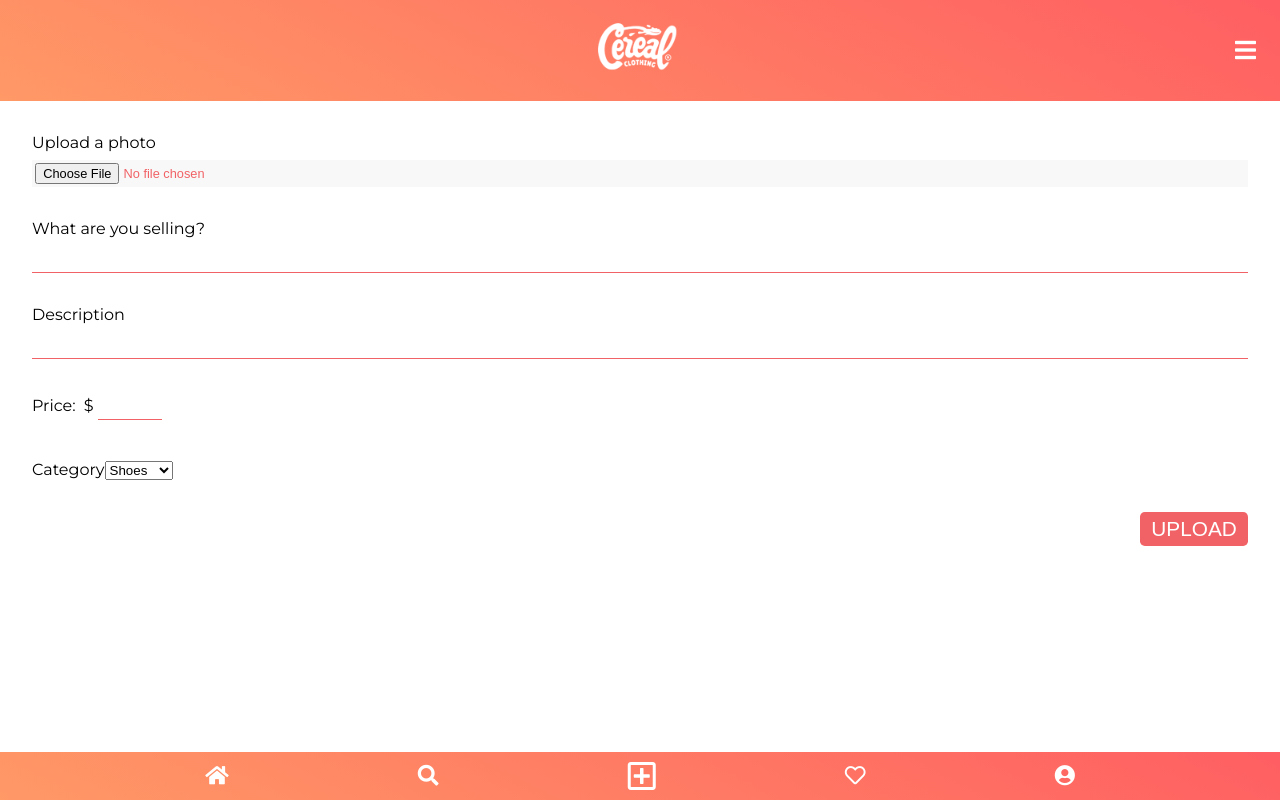
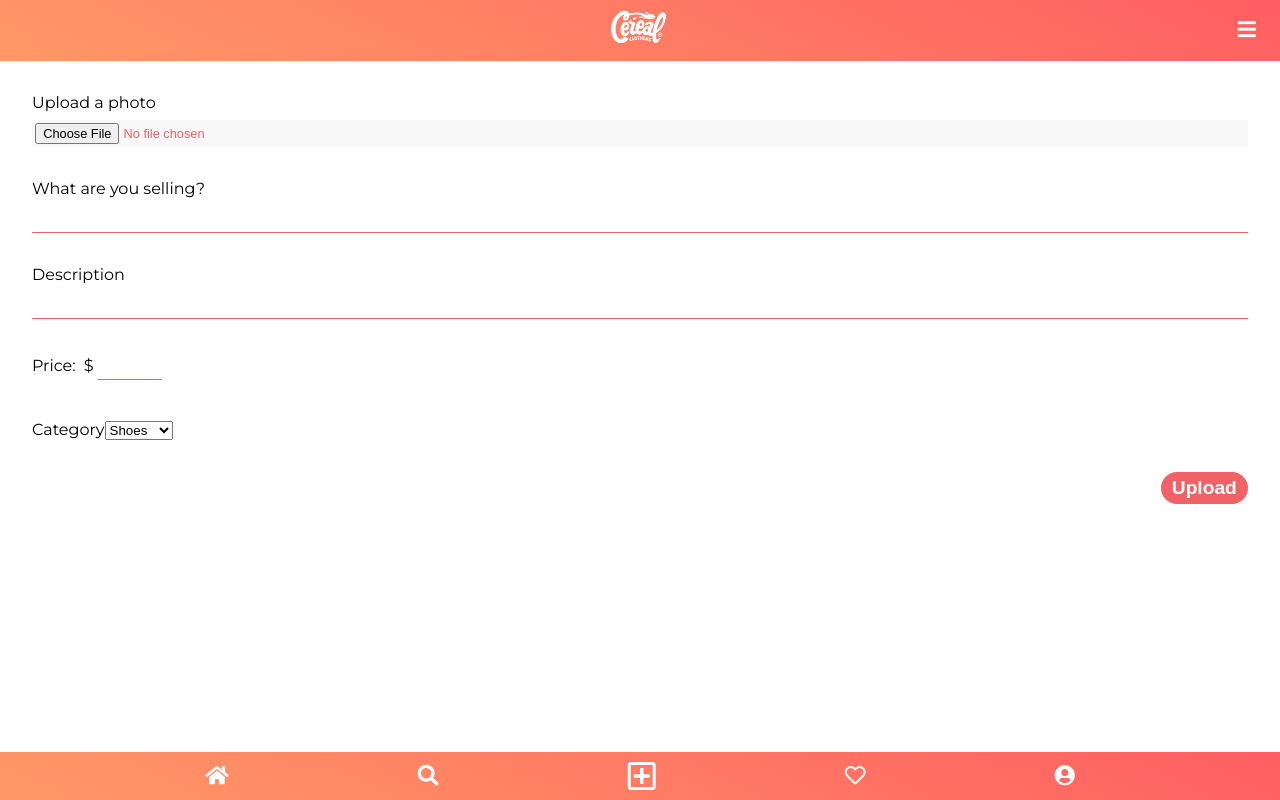
Before and after one commit to u4us/summative3, a React (Create React App) app in the folder niche-app/: page /products/create in a window 1280 px wide. Built offline with nearby package versions, Linux system fonts and the light colour scheme.

Commit message:
styling buttons

```diff
--- a/niche-app/src/App.scss
+++ b/niche-app/src/App.scss
@@ -35,16 +35,16 @@ header{
     display: flex;
     align-items: center;
     justify-content: space-between;
-    padding: 0.5rem 1.5rem;
+    padding: 0 1.5rem;
 
     .logo{
         font-weight: 800;
         font-size: 1.3rem;
 
-    img{
-        width: 80px;
+        img{
+            height: 3.5rem;
+        }
     }
-}
 
 
     .box{
@@ -53,7 +53,7 @@ header{
     }
 
     i{
-        font-size: 1.5rem;
+        font-size: 1.3rem;
         color: white;
     }
 }
@@ -84,7 +84,7 @@ footer{
     display: flex;
     flex-wrap: wrap;
     margin: auto;
-    justify-content: center;
+    justify-content: flex-start;
     padding: 0.5rem 0;
     padding-left: 0.5rem;
 
@@ -117,7 +117,8 @@ footer{
         top: 0;
         left: 0;
         color: white;
-        padding: 0.7rem 1rem;
+        padding: 1.1rem 1.5rem;
+        font-size: 1.3rem;
     }
 
     .user{
@@ -183,7 +184,7 @@ footer{
 
     .description{
         font-size: 0.9rem;
-        border-bottom: 1px $primary-color solid;
+        border-bottom: 1px grey solid;
         padding-bottom: 1.5rem;
     }
 
@@ -223,9 +224,9 @@ footer{
     background-color: white;
     position: fixed;
     width: 100vw;
-    height: 3rem;
+    height: 4rem;
     left: 0;
-    top: calc(100vh - 6rem);
+    top: calc(100vh - 7rem);
     display: flex;
     justify-content: space-between;
     align-items: center;
@@ -238,7 +239,10 @@ footer{
 
     .buy-now{
         background-color: $primary-color;
-        padding: 0.3rem;
+        border-radius: 25px;
+        font-size: 0.9rem;
+        font-weight: 700;
+        padding: 0.4rem 0.8rem;
         color: white;
     }
 }
@@ -311,7 +315,6 @@ footer{
             align-items: center;
 
             input{
-                // border: 1px $primary-color solid;
                 box-sizing: border-box;
                 margin-left: 0.3rem;
                 color: black;
@@ -328,10 +331,11 @@ footer{
         button{
             background-color: $primary-color;
             border: none;
-            font-size: 1.3rem;
+            font-size: 1.2rem;
+            font-weight: 700;
             color: white;
             padding: 0.3rem 0.7rem;
-            border-radius: 0.3rem;
+            border-radius: 25px;
             margin-top: 2rem;
         }
     }
--- a/niche-app/src/RouteAddProduct.jsx
+++ b/niche-app/src/RouteAddProduct.jsx
@@ -69,7 +69,7 @@ class RouteAddProduct extends React.Component{
                     </div>
 
                     <div className="button">
-                        <button type="submit">UPLOAD</button>
+                        <button type="submit">Upload</button>
                     </div>
                 </form>
             </div>
--- a/niche-app/src/RouteProductDetails.jsx
+++ b/niche-app/src/RouteProductDetails.jsx
@@ -88,7 +88,7 @@ class RouteProductDetails extends React.Component{
 
                 <div className="buy-container">
                     <div className="price">${product.price}</div>
-                    <div className="buy-now">BUY ITEM</div>
+                    <div className="buy-now">Buy</div>
                 </div>
             </div>
         );
--- a/niche-app/src/RouteUpdateProduct.jsx
+++ b/niche-app/src/RouteUpdateProduct.jsx
@@ -66,7 +66,7 @@ class RouteUpdateProduct extends React.Component {
                     </div>
 
                     <div className="button">
-                        <button type="submit">UPDATE</button>
+                        <button type="submit">Update</button>
                     </div>
                 </form>
             </div>
```
